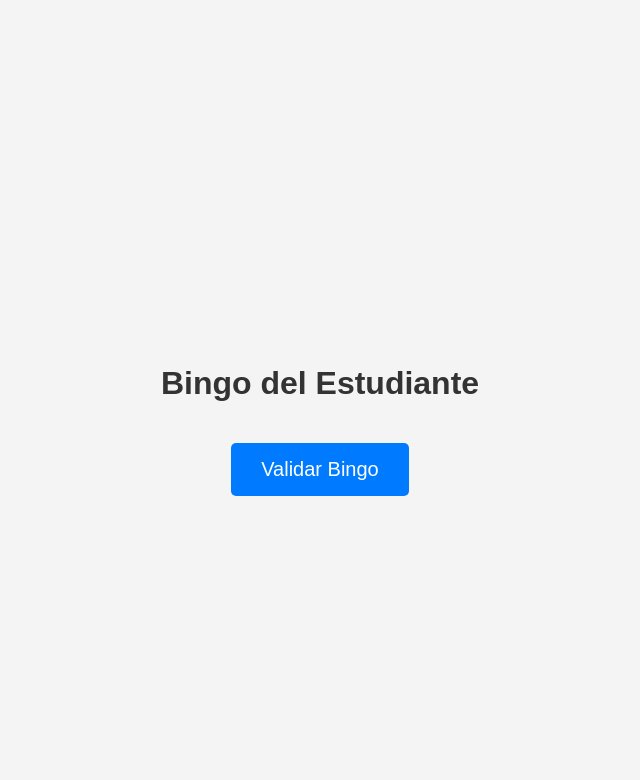
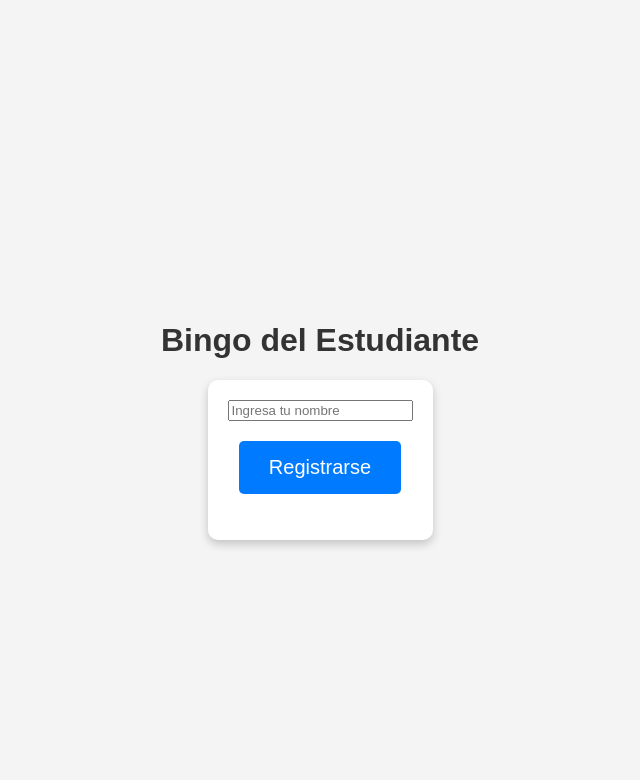
Before and after one commit to MrGatoUIO/ruleta-game, a Flask app: page /estudiante in a window 1280 px wide. Shown: the top 780 px of the page, without its empty margins (320-960 px from the left). Run offline with Flask 2, Linux system fonts and the light colour scheme.

Commit message:
Update estudiante.html

```diff
--- a/templates/estudiante.html
+++ b/templates/estudiante.html
@@ -1,5 +1,5 @@
 <!DOCTYPE html>
-<html lang="en">
+<html lang="es">
 
 <head>
     <meta charset="UTF-8">
@@ -23,22 +23,19 @@
         }
 
         .bingo-container {
-            display: grid;
-            grid-template-columns: repeat(5, 1fr);
+            display: none;
+            grid-template-columns: repeat(3, 1fr);
             gap: 10px;
             width: 90vw;
-            max-width: 800px;
-            /* Más ancho */
+            max-width: 600px;
             justify-content: center;
         }
 
         .bingo-cell {
             border: 2px solid #333;
             padding: 20px;
-            /* Más padding */
             text-align: center;
             font-size: 14px;
-            /* Tamaño de fuente ajustado */
             font-weight: bold;
             background: white;
             cursor: pointer;
@@ -47,11 +44,9 @@
             align-items: center;
             justify-content: center;
             height: 100px;
-            /* Más alto */
             overflow: hidden;
             word-wrap: break-word;
             border-radius: 15px;
-            /* Bordes redondeados */
         }
 
         .bingo-cell:hover {
@@ -121,7 +116,6 @@
             width: 80%;
             box-shadow: 0 0 20px rgba(0, 0, 0, 0.5);
             animation: jump 0.5s ease;
-            /* Animación de salto */
         }
 
         @keyframes jump {
@@ -152,8 +146,17 @@
 
 <body>
     <h1>Bingo del Estudiante</h1>
+
+    <!-- Pantalla de espera y registro -->
+    <div id="espera-container" class="espera-container">
+        <input type="text" id="nombreEstudiante" placeholder="Ingresa tu nombre">
+        <button onclick="registrarEstudiante()">Registrarse</button>
+        <p id="estado" style="margin-top: 10px; font-weight: bold; color: #FF4500;"></p>
+    </div>
+
+    <!-- Bingo oculto al inicio -->
     <div class="bingo-container" id="bingoBoard"></div>
-    <button onclick="validarBingo()">Validar Bingo</button>
+    <button id="validarBingoBtn" onclick="validarBingo()" style="display: none;">Validar Bingo</button>
 
     <div id="popup" class="popup">
         <div class="popup-content" id="popup-content">
@@ -230,7 +233,7 @@
             })
             .then(response => response.json())
             .then(data => {
-                alert(data.message);
+                mostrarPopup(data.message);
             })
             .catch(error => console.error("Error:", error));
         }
@@ -255,4 +258,5 @@
         }
     </script>
 </body>
+
 </html>
```
